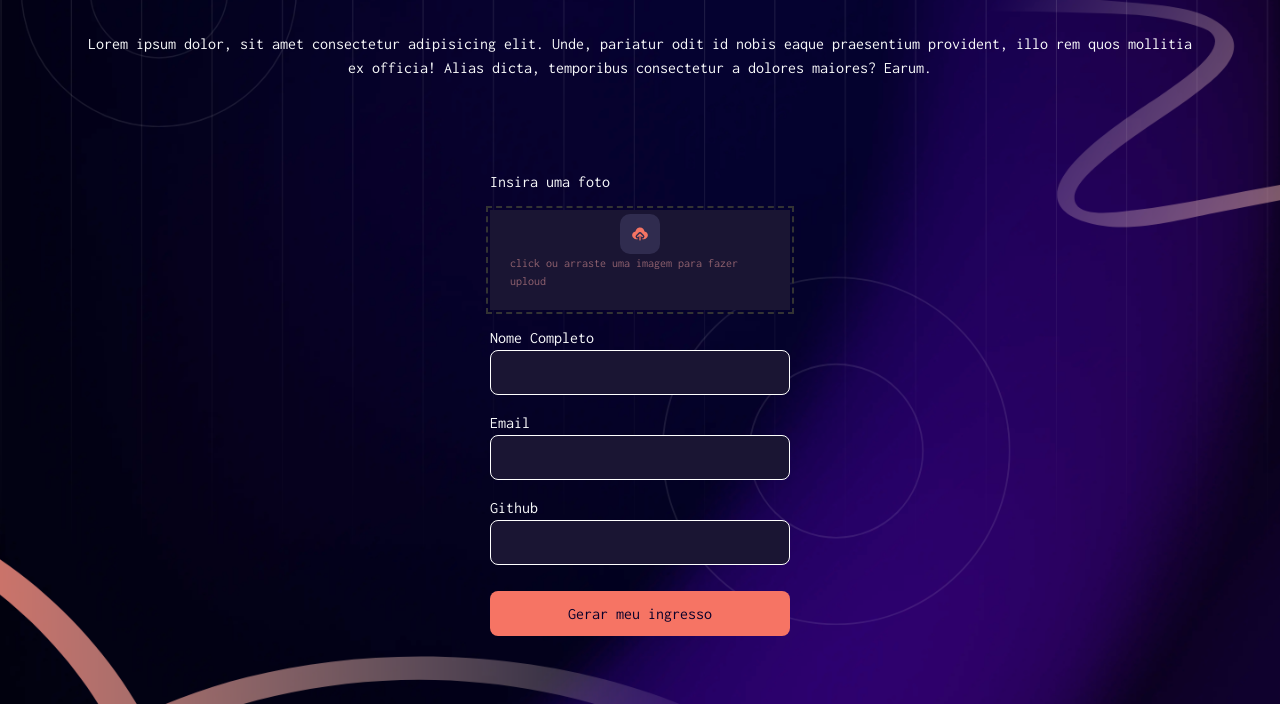
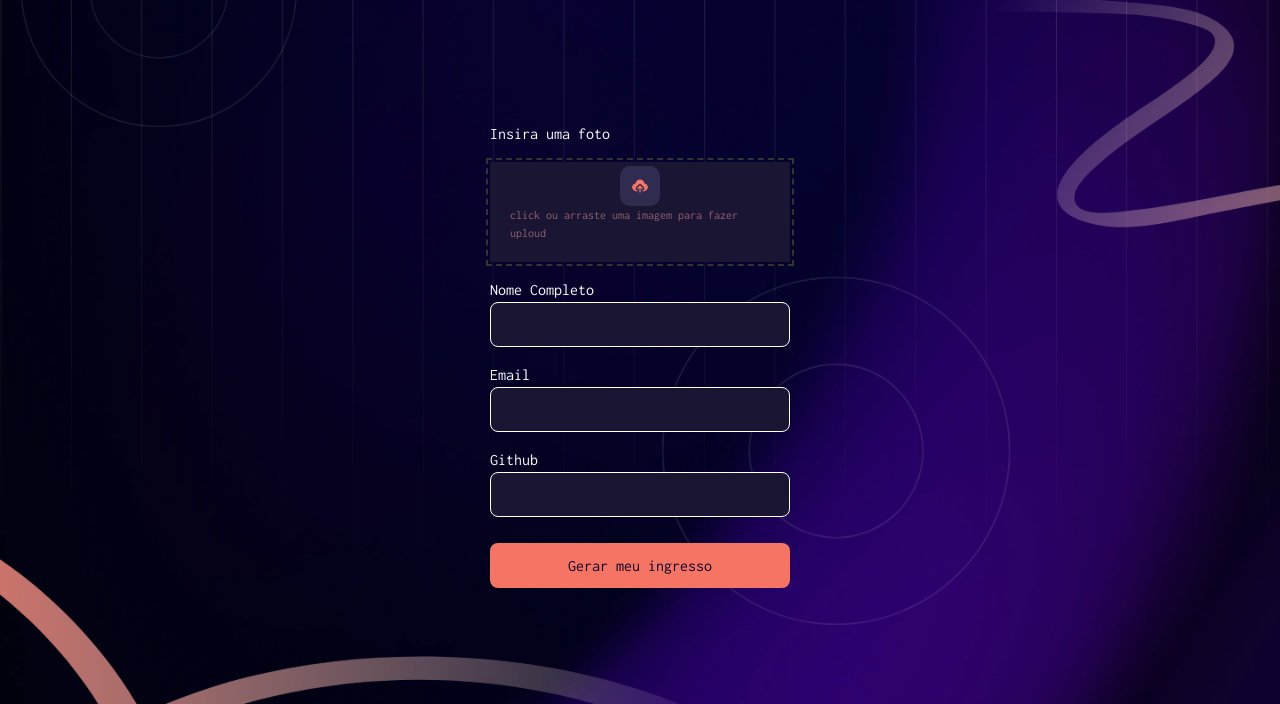
Before and after one commit to JacobSassapa/Geradordeingressos, a plain HTML site: page index.html in a window 1280 px wide. Shown: the part 96-800 px from the top of the page. Drawn offline with Linux system fonts and the light colour scheme.

Commit message:
Trabalhando na mensagem

```diff
--- a/index.html
+++ b/index.html
@@ -14,12 +14,6 @@
         <div class="div-logo mb-5">
            <img src="assets/images/logo-full.svg" alt="">
         </div>
-       <div class="div-titulo text-center" id="divTitulo">
-            Lorem ipsum dolor, sit amet consectetur adipisicing
-            elit. Unde, pariatur odit id nobis eaque praesentium
-             provident, illo rem quos mollitia ex officia! Alias
-              dicta, temporibus consectetur a dolores maiores? Earum.
-       </div>
 
        <div class="div-form" id="divForm">
             <div class="input-div">
```
